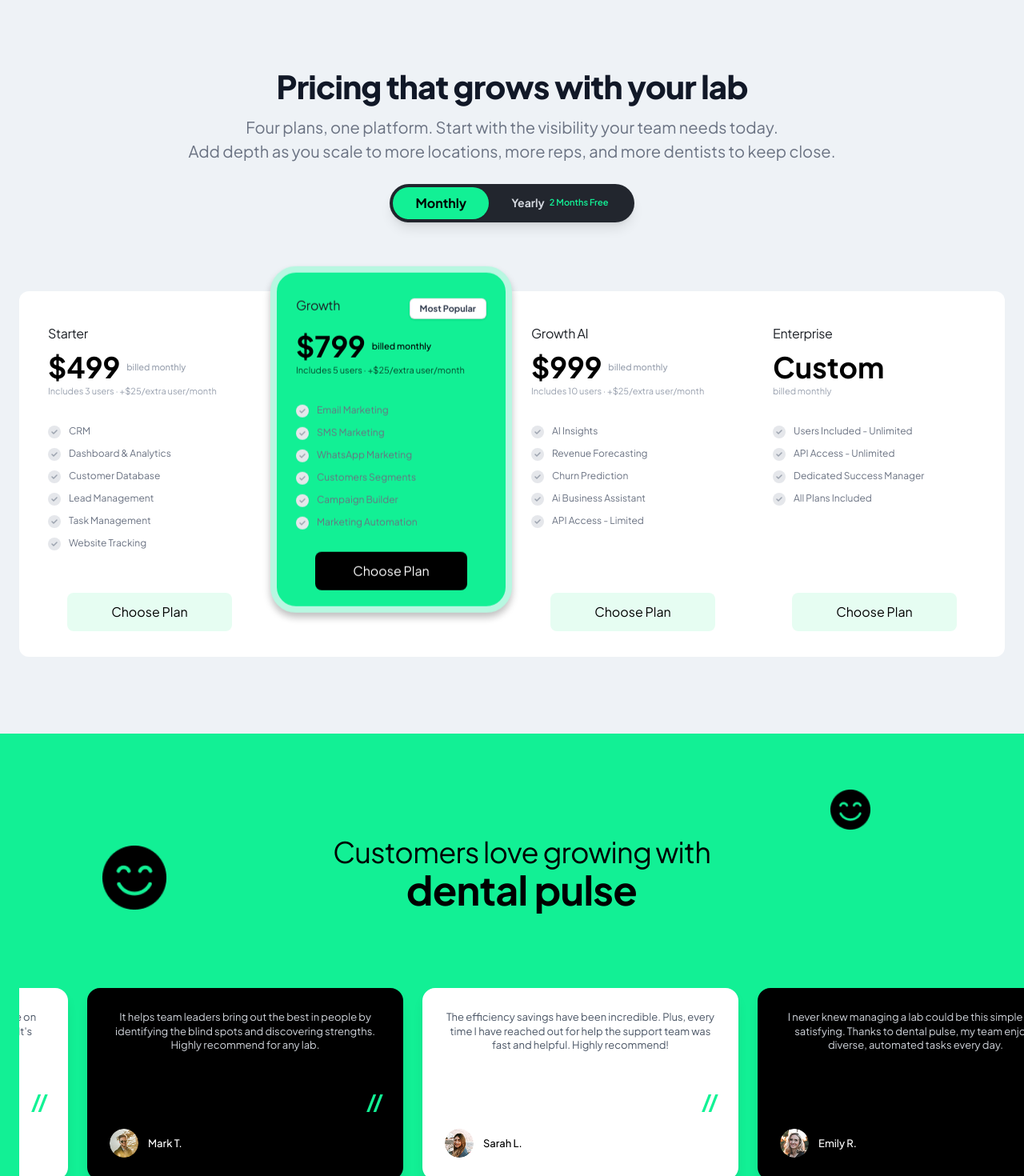
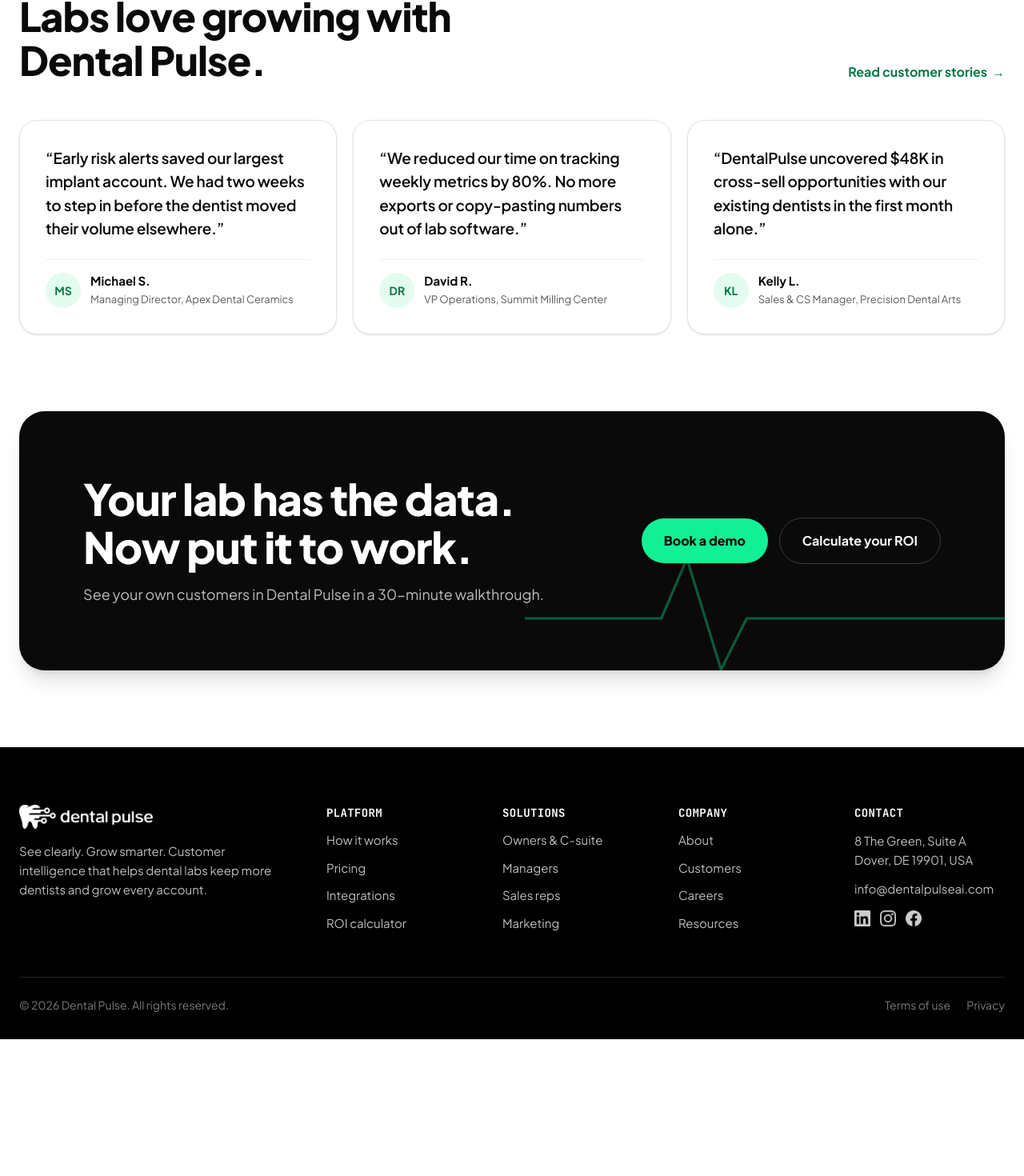
Before and after one commit to dentalPulse/dentalpulse-website, a Next.js app: page / in a window 1280 px wide. Shown: the part 5768-7238 px from the top of the page at 80% size. After the commit the page ends 7067 px from the top, so only its background shows below. Built offline with nearby package versions, Linux system fonts and the light colour scheme; no server answers.

Commit message:
Phase 7: Social Proof, CTA & Pitch Black Footer

```diff
--- a/src/app/page.tsx
+++ b/src/app/page.tsx
@@ -8,7 +8,6 @@
 import { FeaturesBento } from '@/components/landing/FeaturesBento';
 import { ProvenResults } from '@/components/landing/ProvenResults';
 import { RolesSection } from '@/components/landing/RolesSection';
-import { Pricing } from '@/components/landing/Pricing';
 import { Testimonials } from '@/components/landing/Testimonials';
 import { BottomCTA } from '@/components/landing/BottomCTA';
 import { Footer } from '@/components/layout/Footer';
@@ -26,7 +25,6 @@
       <FeaturesBento />
       <ProvenResults />
       <RolesSection />
-      <Pricing />
       <Testimonials />
       <BottomCTA />
       <Footer />
--- a/src/components/landing/BottomCTA.tsx
+++ b/src/components/landing/BottomCTA.tsx
@@ -2,19 +2,49 @@
 
 export function BottomCTA() {
   return (
-    <section className="w-full bg-brand-light-bg pt-16 md:pt-32 pb-12 md:pb-20 px-6 flex flex-col items-center">
-      <div className="max-w-[800px] w-full flex flex-col items-center text-center">
-        <h2 className="text-[#000000] text-[28px] md:text-[48px] font-bold leading-tight mb-6">
-          Your Lab Has the Data.<br />
-          Now Put It to Work.
-        </h2>
-        <p className="text-[#000000] text-[14px] md:text-[20px] font-normal mb-10 leading-relaxed">
-          <span className="font-bold text-[#000000]">dental pulse</span> helps you turn everyday lab data<br className="hidden md:block" /> into smarter actions and sustainable growth.
-        </p>
+    <section id="book-demo" className="w-full bg-white pb-24 px-6">
+      <div className="max-w-[1240px] mx-auto bg-[#0A0A0A] rounded-[32px] p-8 sm:p-14 lg:p-20 text-white relative overflow-hidden flex flex-col lg:flex-row justify-between items-start lg:items-center gap-8 shadow-xl">
+        {/* Neon Green Pulse Watermark SVG */}
+        <svg
+          viewBox="0 0 600 200"
+          className="absolute -right-10 -bottom-5 w-[560px] sm:w-[640px] opacity-35 pointer-events-none"
+          aria-hidden="true"
+        >
+          <path
+            d="M0 120h160l30-70 40 130 30-60h340"
+            fill="none"
+            stroke="#12F095"
+            strokeWidth="3"
+            strokeLinecap="round"
+            strokeLinejoin="round"
+          />
+        </svg>
 
-        <button className="bg-brand-primary text-black font-bold py-3 px-8 rounded-[12px] shadow-sm hover:bg-brand-secondary-hover transition-colors cursor-pointer">
-          Book a Demo
-        </button>
+        {/* Left Column: Heading & Subtext */}
+        <div className="relative z-10 max-w-[640px]">
+          <h2 className="m-0 text-[32px] sm:text-[44px] lg:text-[54px] font-extrabold leading-[1.04] tracking-[-0.035em] text-white">
+            Your lab has the data. Now put it to work.
+          </h2>
+          <p className="mt-4 text-[16px] sm:text-[18px] leading-[1.6] text-[#BDBDBD]">
+            See your own customers in Dental Pulse in a 30-minute walkthrough.
+          </p>
+        </div>
+
+        {/* Right Column: Conversion Action Buttons */}
+        <div className="relative z-10 flex flex-wrap items-center gap-3.5">
+          <a
+            href="https://app.dentalpulseai.com"
+            className="inline-flex items-center justify-center bg-[#12F095] text-[#0A0A0A] text-[15px] sm:text-[16px] font-extrabold px-7 py-3.5 sm:py-4 rounded-full hover:bg-[#00df83] transition-colors shadow-lg"
+          >
+            Book a demo
+          </a>
+          <a
+            href="#results"
+            className="inline-flex items-center justify-center border border-[#3A3A3A] text-white text-[15px] sm:text-[16px] font-bold px-7 py-3.5 sm:py-4 rounded-full hover:bg-white/10 transition-colors"
+          >
+            Calculate your ROI
+          </a>
+        </div>
       </div>
     </section>
   );
--- a/src/components/landing/RolesSection.tsx
+++ b/src/components/landing/RolesSection.tsx
@@ -38,7 +38,7 @@
           {ROLES.map((item) => (
             <a
               key={item.role}
-              href="#pricing"
+              href="#book-demo"
               className="group bg-white border border-[#E6E6E6] hover:border-[#BDBDBD] hover:shadow-md rounded-[20px] p-7 flex flex-col justify-between gap-3 min-h-[210px] transition-all no-underline"
             >
               <div>
--- a/src/components/landing/Testimonials.tsx
+++ b/src/components/landing/Testimonials.tsx
@@ -1,101 +1,73 @@
 import React from 'react';
-import Image from 'next/image';
-import Marquee from "react-fast-marquee";
 
-const testimonials = [
+const TESTIMONIALS = [
   {
-    quote: "Since using dental pulse, we've reduced our time on tracking metrics by 50%. It's easy and intuitive. It's been a game changer for my busy lifestyle.",
-    author: "Kelly M.",
-    image: "/user_pic.png"
+    quote:
+      'Early risk alerts saved our largest implant account. We had two weeks to step in before the dentist moved their volume elsewhere.',
+    initials: 'MS',
+    author: 'Michael S.',
+    title: 'Managing Director, Apex Dental Ceramics',
   },
   {
-    quote: "It helps team leaders bring out the best in people by identifying the blind spots and discovering strengths. Highly recommend for any lab.",
-    author: "Mark T.",
-    image: "/user_pic2.png"
+    quote:
+      'We reduced our time on tracking weekly metrics by 80%. No more exports or copy-pasting numbers out of lab software.',
+    initials: 'DR',
+    author: 'David R.',
+    title: 'VP Operations, Summit Milling Center',
   },
   {
-    quote: "The efficiency savings have been incredible. Plus, every time I have reached out for help the support team was fast and helpful. Highly recommend!",
-    author: "Sarah L.",
-    image: "/user_pic3.png"
+    quote:
+      'DentalPulse uncovered $48K in cross-sell opportunities with our existing dentists in the first month alone.',
+    initials: 'KL',
+    author: 'Kelly L.',
+    title: 'Sales & CS Manager, Precision Dental Arts',
   },
-  {
-    quote: "I never knew managing a lab could be this simple and satisfying. Thanks to dental pulse, my team enjoys diverse, automated tasks every day.",
-    author: "Emily R.",
-    image: "/user_pic4.png"
-  }
 ];
 
 export function Testimonials() {
   return (
-    <section className="relative w-full bg-brand-primary py-16 md:py-32 pl-6 flex flex-col items-center overflow-hidden">
+    <section id="testimonials" className="w-full bg-white pb-24 px-6">
+      <div className="max-w-[1240px] mx-auto">
+        {/* Section Top Header */}
+        <div className="flex flex-col sm:flex-row justify-between items-start sm:items-end gap-6">
+          <h2 className="m-0 text-[32px] sm:text-[42px] lg:text-[50px] font-extrabold leading-[1.06] tracking-[-0.03em] text-[#0A0A0A] max-w-[640px]">
+            Labs love growing with Dental Pulse.
+          </h2>
+          <a
+            href="#book-demo"
+            className="font-bold text-[15px] sm:text-[16px] text-[#067A47] hover:text-[#06663C] transition-colors inline-flex items-center gap-1.5 shrink-0"
+          >
+            <span>Read customer stories</span>
+            <span aria-hidden="true">→</span>
+          </a>
+        </div>
 
-      {/* Floating Smile Icons */}
-      <div className="absolute left-[5%] lg:left-[10%] top-[20%] w-[40px] h-[40px] md:w-[80px] md:h-[80px]">
-        <Image src="/smile_lg.png" alt="Smile" fill sizes="(max-width: 768px) 60px, 80px" className="object-contain" />
-      </div>
-      <div className="absolute right-[10%] lg:right-[15%] md:top-[10%] top-[0%] w-[30px] h-[30px] md:w-[50px] md:h-[50px]">
-        <Image src="/smile.png" alt="Smile" fill sizes="(max-width: 768px) 40px, 50px" className="object-contain" />
-      </div>
+        {/* 3 Testimonials Cards Grid */}
+        <div className="grid grid-cols-1 md:grid-cols-3 gap-5 mt-12">
+          {TESTIMONIALS.map((t) => (
+            <figure
+              key={t.author}
+              className="m-0 bg-white border border-[#E6E6E6] hover:border-[#BDBDBD] rounded-[22px] p-7 sm:p-8 flex flex-col justify-between gap-6 transition-all shadow-sm hover:shadow-md"
+            >
+              <blockquote className="m-0 text-[18px] sm:text-[19px] leading-[1.55] font-semibold tracking-[-0.01em] text-[#0A0A0A]">
+                “{t.quote}”
+              </blockquote>
 
-      <div className="w-full flex flex-col items-center text-center relative z-10">
-        <h2 className="text-[24px] md:text-[36px] !font-normal mb-20 text-black">
-          Customers love growing with<br />
-          <span className="font-bold text-[36px] md:text-[50px]">dental pulse</span>
-        </h2>
-
-        {/* Testimonial Cards */}
-        <div className="w-full overflow-hidden">
-          <Marquee gradient={false} speed={50} pauseOnHover={true} className="py-4">
-            {testimonials.map((testimonial, idx) => {
-              const isBlackCard = idx % 2 === 1;
-
-              return (
-                <div
-                  key={idx}
-                  className={`mx-3 w-[215px] md:w-[395px] shrink-0 rounded-[16px] p-7 flex flex-col justify-between shadow-lg min-h-[240px] ${isBlackCard
-                    ? 'bg-black text-white'
-                    : 'bg-white text-black'
-                    }`}
-                >
-                  <div>
-                    <p
-                      className={`text-[13px] leading-[1.35] ${isBlackCard ? 'text-gray-300' : 'text-gray-600'
-                        }`}
-                    >
-                      {testimonial.quote}
-                    </p>
-                  </div>
-
-                  <div className="flex flex-col">
-                    <div className="flex justify-end mb-4">
-                      <span
-                        className="text-[#11f294] font-bold text-3xl italic leading-none"
-                        style={{ fontFamily: 'sans-serif' }}
-                      >
-                //
-                      </span>
-                    </div>
-
-                    <div className="flex items-center gap-3">
-                      <div className="relative w-9 h-9 rounded-full overflow-hidden shrink-0">
-                        <Image
-                          src={testimonial.image}
-                          alt={testimonial.author}
-                          fill
-                          sizes="36px"
-                          className="object-cover"
-                        />
-                      </div>
-
-                      <span className="font-medium text-[13px]">
-                        {testimonial.author}
-                      </span>
-                    </div>
-                  </div>
+              <figcaption className="mt-auto flex items-center gap-3 pt-4 border-t border-[#F0F0F0]">
+                <span className="w-11 h-11 rounded-full bg-[#E3FCEF] flex items-center justify-center font-bold text-[14px] text-[#067A47] shrink-0">
+                  {t.initials}
+                </span>
+                <div>
+                  <b className="block text-[15px] font-bold text-[#0A0A0A] leading-tight">
+                    {t.author}
+                  </b>
+                  <span className="text-[13px] text-[#5C5C5C] leading-snug">
+                    {t.title}
+                  </span>
                 </div>
-              );
-            })}
-          </Marquee>
+              </figcaption>
+            </figure>
+          ))}
         </div>
       </div>
     </section>
--- a/src/components/layout/Footer.tsx
+++ b/src/components/layout/Footer.tsx
@@ -1,72 +1,137 @@
 import React from 'react';
 import Image from 'next/image';
+import Link from 'next/link';
 
 export function Footer() {
   return (
-    <footer className="w-full bg-[#f4f7f9] pt-12 pb-8 px-6 text-[#1a1c20] flex flex-col items-center">
-      <div className="max-w-[1200px] w-full grid grid-cols-1 sm:grid-cols-2 lg:grid-cols-4 gap-12 mb-16 items-start">
-        {/* Brand */}
-        <div className="flex flex-col gap-6 md:col-span-1">
-          <Image src="/logo.png" alt="Dental Pulse" width={160} height={40} className="w-[160px] h-8" style={{ width: '100%', height: 'auto' }} />
-        </div>
-
-        {/* Links */}
-        <div className="flex flex-col gap-3 text-[14px] text-gray-700 md:col-span-1">
-          <a href="#" className="hover:text-black">How it Works</a>
-          <a href="#" className="hover:text-black">Solutions</a>
-          <a href="#" className="hover:text-black">Roles</a>
-          <a href="#" className="hover:text-black">Customer</a>
-          <a href="#" className="hover:text-black">Career</a>
-        </div>
-
-        {/* Address */}
-        <div className="flex flex-col gap-3 text-[14px] text-gray-700 md:col-span-1">
-          <h2 className="font-bold text-black text-[15px] mb-1">Address</h2>
-          <p className="leading-relaxed">
-            8 The Green, Suite A,<br />
-            Dover, DE, USA, 19901
+    <footer className="w-full bg-[#000000] text-[#BDBDBD] pt-18 pb-8 px-6">
+      <div className="max-w-[1240px] mx-auto">
+        {/* Main Grid */}
+        <div className="flex flex-col lg:flex-row gap-12 lg:gap-16 justify-between items-start">
+          {/* Brand Info */}
+          <div className="flex-1 max-w-[320px] flex flex-col gap-4">
+            <Link href="/" aria-label="Dental Pulse home" className="inline-block">
+              <Image
+                src="/logo.png"
+                alt="Dental Pulse"
+                width={167}
+                height={30}
+                className="h-[30px] w-auto object-contain brightness-0 invert"
+              />
+            </Link>
+            <p className="m-0 text-[14px] sm:text-[15px] leading-[1.6] text-[#BDBDBD]">
+              See clearly. Grow smarter. Customer intelligence that helps dental labs keep more dentists and grow every account.
             </p>
           </div>
 
-        {/* Support */}
-        <div className="flex flex-col gap-3 text-[14px] text-gray-700 md:col-span-1">
-          <h2 className="font-bold text-black text-[15px] mb-1">Support</h2>
-          <a href="mailto:hello@dentalpulse.com" className="hover:text-black">info@dentalpulseai.com</a>
-          <div className="flex items-center gap-3 mt-3">
+          {/* 4 Navigation Columns */}
+          <div className="flex-[2] w-full grid grid-cols-2 sm:grid-cols-4 gap-8 text-[14px] sm:text-[15px]">
+            {/* Column 1: Platform */}
+            <div className="flex flex-col gap-3">
+              <b className="text-white text-[14px] tracking-wide uppercase font-mono">Platform</b>
+              <a href="#how-it-works" className="text-[#BDBDBD] hover:text-[#12F095] transition-colors">
+                How it works
+              </a>
+              <a href="#book-demo" className="text-[#BDBDBD] hover:text-[#12F095] transition-colors">
+                Pricing
+              </a>
+              <a href="#features" className="text-[#BDBDBD] hover:text-[#12F095] transition-colors">
+                Integrations
+              </a>
+              <a href="#results" className="text-[#BDBDBD] hover:text-[#12F095] transition-colors">
+                ROI calculator
+              </a>
+            </div>
+
+            {/* Column 2: Solutions */}
+            <div className="flex flex-col gap-3">
+              <b className="text-white text-[14px] tracking-wide uppercase font-mono">Solutions</b>
+              <a href="#solutions" className="text-[#BDBDBD] hover:text-[#12F095] transition-colors">
+                Owners &amp; C-suite
+              </a>
+              <a href="#solutions" className="text-[#BDBDBD] hover:text-[#12F095] transition-colors">
+                Managers
+              </a>
+              <a href="#solutions" className="text-[#BDBDBD] hover:text-[#12F095] transition-colors">
+                Sales reps
+              </a>
+              <a href="#solutions" className="text-[#BDBDBD] hover:text-[#12F095] transition-colors">
+                Marketing
+              </a>
+            </div>
+
+            {/* Column 3: Company */}
+            <div className="flex flex-col gap-3">
+              <b className="text-white text-[14px] tracking-wide uppercase font-mono">Company</b>
+              <a href="#about" className="text-[#BDBDBD] hover:text-[#12F095] transition-colors">
+                About
+              </a>
+              <a href="#testimonials" className="text-[#BDBDBD] hover:text-[#12F095] transition-colors">
+                Customers
+              </a>
+              <a href="#careers" className="text-[#BDBDBD] hover:text-[#12F095] transition-colors">
+                Careers
+              </a>
+              <a href="#resources" className="text-[#BDBDBD] hover:text-[#12F095] transition-colors">
+                Resources
+              </a>
+            </div>
+
+            {/* Column 4: Contact */}
+            <div className="flex flex-col gap-3">
+              <b className="text-white text-[14px] tracking-wide uppercase font-mono">Contact</b>
+              <span className="text-[#BDBDBD] leading-relaxed">
+                8 The Green, Suite A<br />
+                Dover, DE 19901, USA
+              </span>
+              <a href="mailto:info@dentalpulseai.com" className="text-[#BDBDBD] hover:text-[#12F095] transition-colors">
+                info@dentalpulseai.com
+              </a>
+              <div className="flex items-center gap-3 mt-1">
                 <a
                   href="https://www.linkedin.com/company/dentalpulseai/"
                   target="_blank"
                   rel="noopener noreferrer"
                   aria-label="LinkedIn"
-              className="w-6 h-6 hover:opacity-80 transition-opacity relative"
+                  className="w-5 h-5 opacity-80 hover:opacity-100 transition-opacity relative brightness-0 invert"
                 >
-              <Image src="/linkedin.png" alt="LinkedIn" fill sizes="24px" className="object-contain" />
+                  <Image src="/linkedin.png" alt="LinkedIn" fill sizes="20px" className="object-contain" />
                 </a>
                 <a
                   href="https://www.instagram.com/dentalpulseai/"
                   target="_blank"
                   rel="noopener noreferrer"
                   aria-label="Instagram"
-              className="w-6 h-6 hover:opacity-80 transition-opacity relative"
+                  className="w-5 h-5 opacity-80 hover:opacity-100 transition-opacity relative brightness-0 invert"
                 >
-              <Image src="/instagram.png" alt="Instagram" fill sizes="24px" className="object-contain" />
+                  <Image src="/instagram.png" alt="Instagram" fill sizes="20px" className="object-contain" />
                 </a>
                 <a
                   href="https://www.facebook.com/people/Dental-Pulse/61594145142887/"
                   target="_blank"
                   rel="noopener noreferrer"
                   aria-label="Facebook"
-              className="w-6 h-6 hover:opacity-80 transition-opacity relative"
+                  className="w-5 h-5 opacity-80 hover:opacity-100 transition-opacity relative brightness-0 invert"
                 >
-              <Image src="/facebook.png" alt="Facebook" fill sizes="24px" className="object-contain" />
+                  <Image src="/facebook.png" alt="Facebook" fill sizes="20px" className="object-contain" />
                 </a>
               </div>
             </div>
           </div>
+        </div>
 
-      {/* Copyright Line */}
-      <div className="w-full max-w-[1200px] border-t border-[#11f294] pt-8 flex justify-center text-[12px] text-gray-600 font-medium text-center">
-        <p>&copy; Copywriting | All Rights Reserved | Terms of Use | Privacy</p>
+        {/* Bottom Bar */}
+        <div className="mt-14 pt-6 border-t border-[#222222] flex flex-col sm:flex-row justify-between items-center gap-4 text-[13px] sm:text-[14px] text-[#7A7A7A]">
+          <span>© 2026 Dental Pulse. All rights reserved.</span>
+          <div className="flex items-center gap-5">
+            <a href="#terms" className="text-[#7A7A7A] hover:text-[#BDBDBD] transition-colors">
+              Terms of use
+            </a>
+            <a href="#privacy" className="text-[#7A7A7A] hover:text-[#BDBDBD] transition-colors">
+              Privacy
+            </a>
+          </div>
+        </div>
       </div>
     </footer>
   );
--- a/src/components/layout/Header.tsx
+++ b/src/components/layout/Header.tsx
@@ -12,7 +12,7 @@
     { label: 'Solutions', href: '#solutions' },
     { label: 'Integrations', href: '#features' },
     { label: 'ROI', href: '#results' },
-    { label: 'Pricing', href: '#pricing' },
+    { label: 'Pricing', href: '#book-demo' },
     { label: 'Customers', href: '#testimonials' },
     { label: 'Resources', href: '#resources' },
   ];
```
Lines whose indentation alone changed are shown as unchanged.
